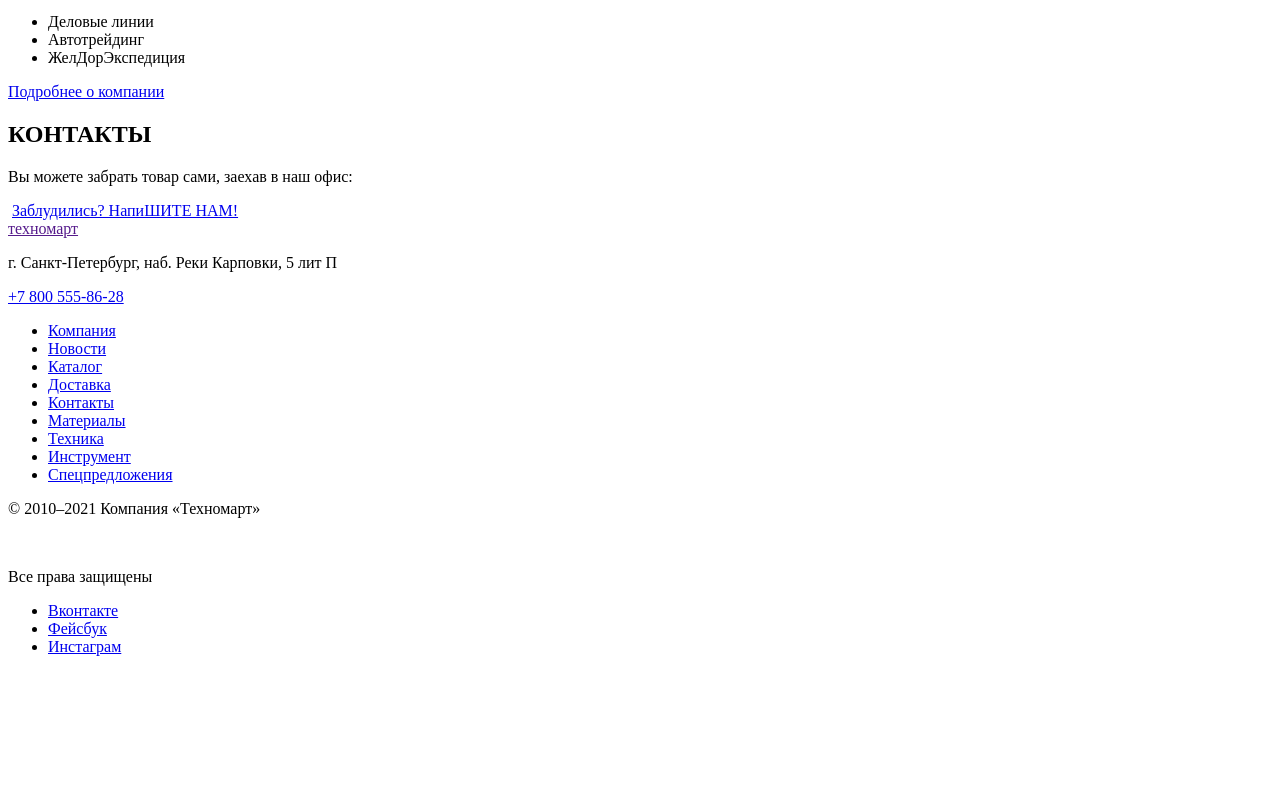
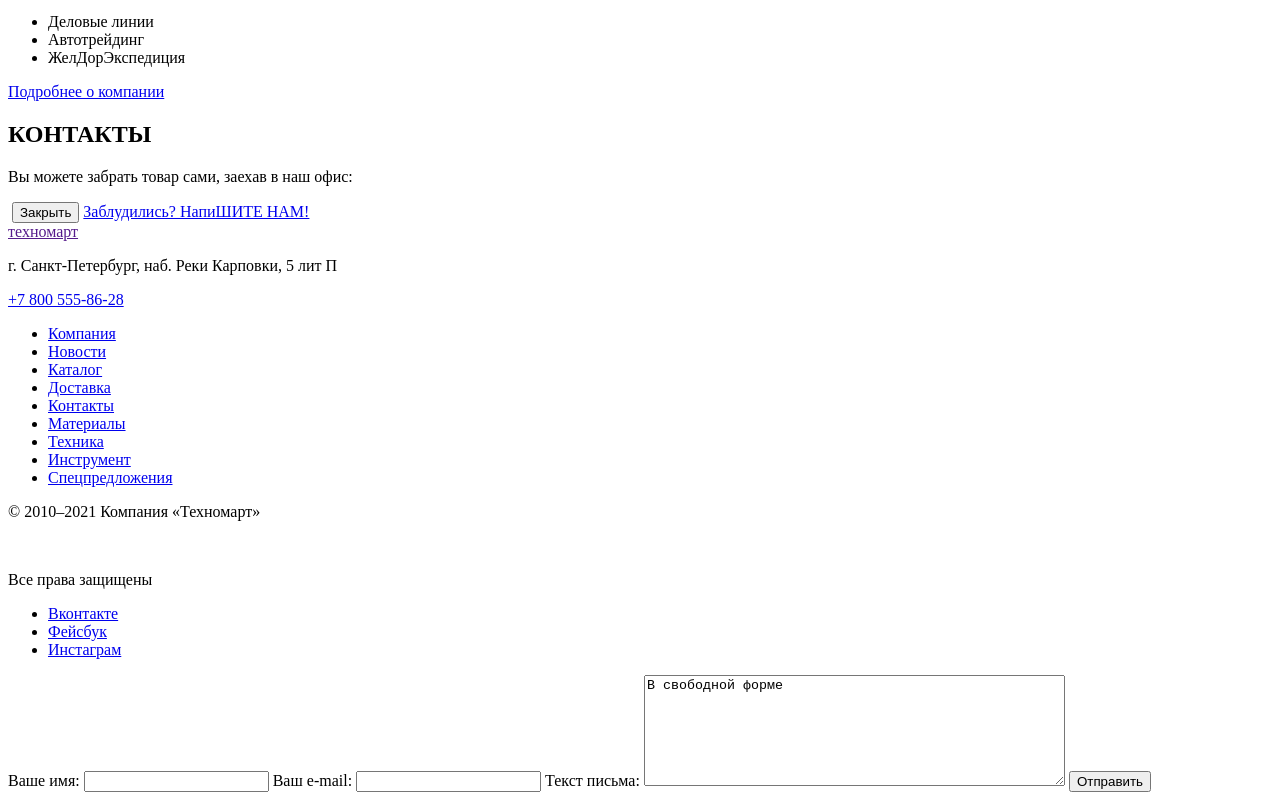
Before and after one commit to Azizkz21/1478667-technomart-31, a plain HTML site: page index.html in a window 1280 px wide. Shown: the part 2193-2993 px from the top of the page. Before the commit the page ends 2865 px from the top, so only its background shows below. Drawn offline with Linux system fonts and the light colour scheme.

Commit message:
Update index.html

```diff
--- a/index.html
+++ b/index.html
@@ -172,6 +172,8 @@
 				заехав в наш офис:
 			</p>
 			<img src="">
+			<!-- Здесь будет карта -->
+  <button type="button">Закрыть</button>
 			<a href="#">Заблудились? НапиШИТЕ НАМ!</a>
 	 </section>
 
@@ -212,6 +214,20 @@
       </li>
     </ul>
     </footer>
+
+    <section>
+    	<form>
+    		<label for="login">Ваше имя:</label>
+    		<input type="text" name="login" id="name">
+    		<label for="email">Ваш e-mail:</label>
+    		<input type="email" name="login" id="email">
+    		<label for="comment-field">Текст письма:</label>
+    		<textarea name="comment" id="comment-field" rows="7" cols="50">В свободной форме</textarea>
+    		<button type="button">Отправить</button>
+    	</form>
+    </section>
+
+
     </main>
   </body>
 </html>
```
